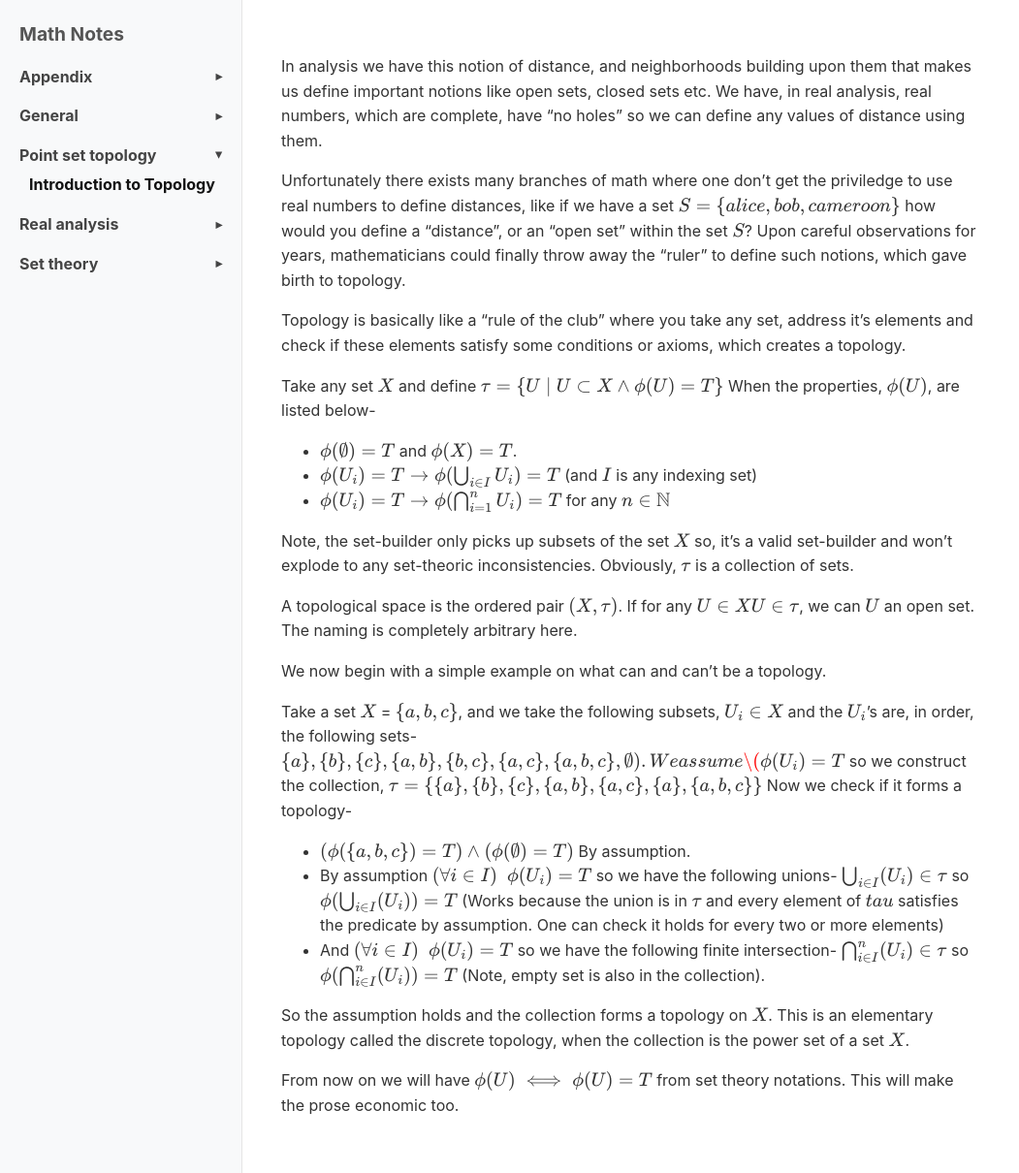
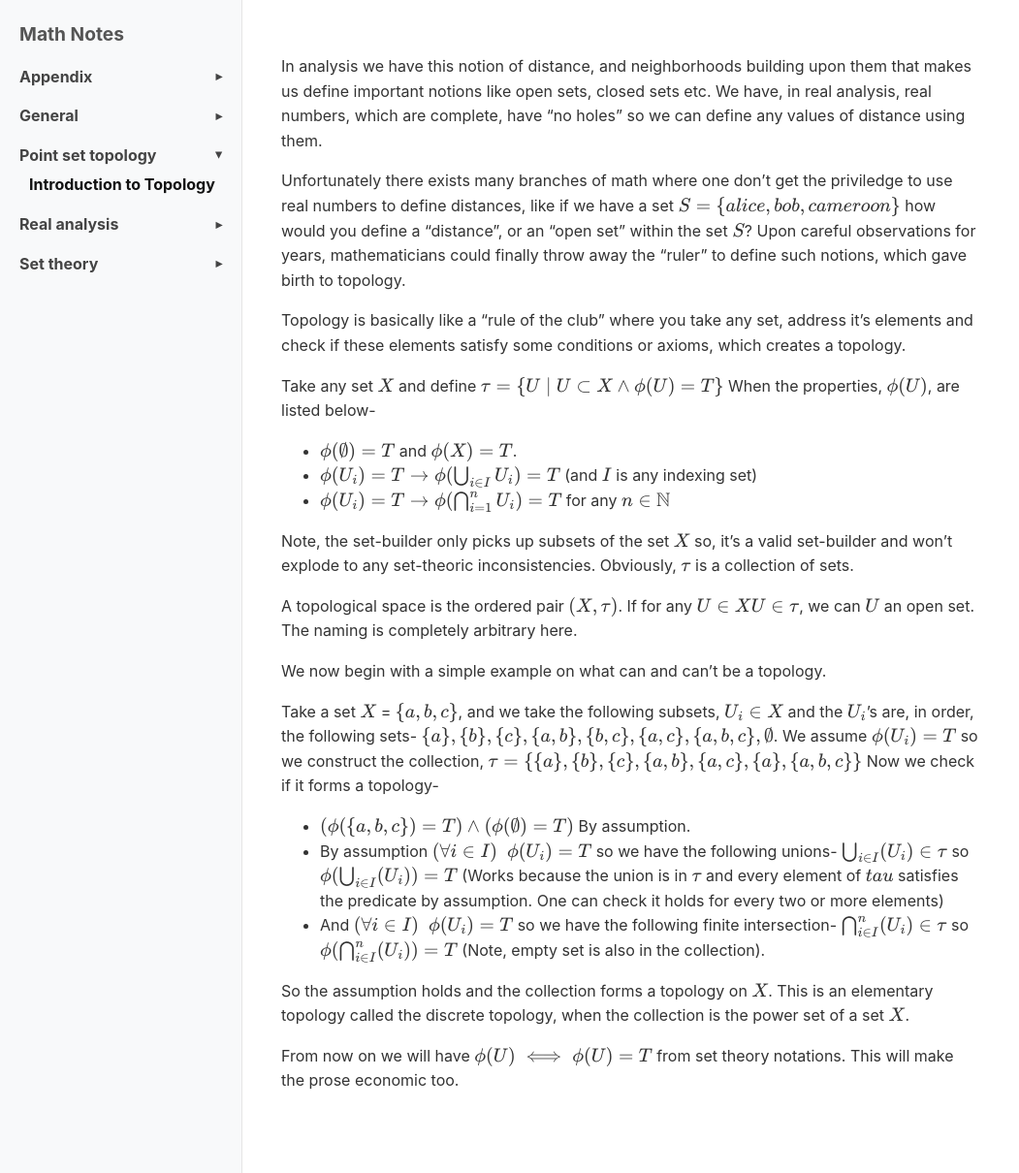
Before and after one commit to Nasif-Abdullah/Math, a Jekyll site: the page built from Point-Set Topology/Introduction.md, in a window 1280 px wide and 1210 px high. Shown: the whole window at 97% size, without its empty margins (0-1051 px from the left). Built offline with Jekyll 4.4.1, drawn with Linux system fonts in a browser that asks for light colours.

```diff
--- a/Point-Set Topology/Introduction.md
+++ b/Point-Set Topology/Introduction.md
@@ -21,7 +21,7 @@ A topological space is the ordered pair $$(X, \tau)$$. If for any $$U \in X U \i
 
 We now begin with a simple example on what can and can't be a topology.
 
-Take a set $$X$$ = $$\{a,b,c\}$$, and we take the following subsets, $$U_i \in X$$ and the $$U_i$$'s are, in order, the following sets- $$\{a\}, \{b\}, \{c\}, \{a,b\}, \{b,c\}, \{a,c\}, \{a,b,c\}, \emptyset\$$. We assume $$\phi(U_i) = T$$ so we construct the collection, $$\tau = \{\{a\}, \{b\}, \{c\}, \{a,b\}, \{a,c\}, \{a\}, \{a,b,c\}\}$$ Now we check if it forms a topology-
+Take a set $$X$$ = $$\{a,b,c\}$$, and we take the following subsets, $$U_i \in X$$ and the $$U_i$$'s are, in order, the following sets- $$\{a\}, \{b\}, \{c\}, \{a,b\}, \{b,c\}, \{a,c\}, \{a,b,c\}, \emptyset$$. We assume $$\phi(U_i) = T$$ so we construct the collection, $$\tau = \{\{a\}, \{b\}, \{c\}, \{a,b\}, \{a,c\}, \{a\}, \{a,b,c\}\}$$ Now we check if it forms a topology-
 
  - $$(\phi(\{a,b,c\}) = T) \wedge (\phi(\emptyset) = T)$$ By assumption.
  - By assumption $$(\forall i \in I) \ \ \phi(U_i) = T$$ so we have the following unions- $$\bigcup_{i \in I} (U_i) \in \tau$$ so $$\phi(\bigcup_{i \in I} (U_i)) = T$$ (Works because the union is in $$\tau$$ and every element of $$tau$$ satisfies the predicate by assumption. One can check it holds for every two or more elements)
```
